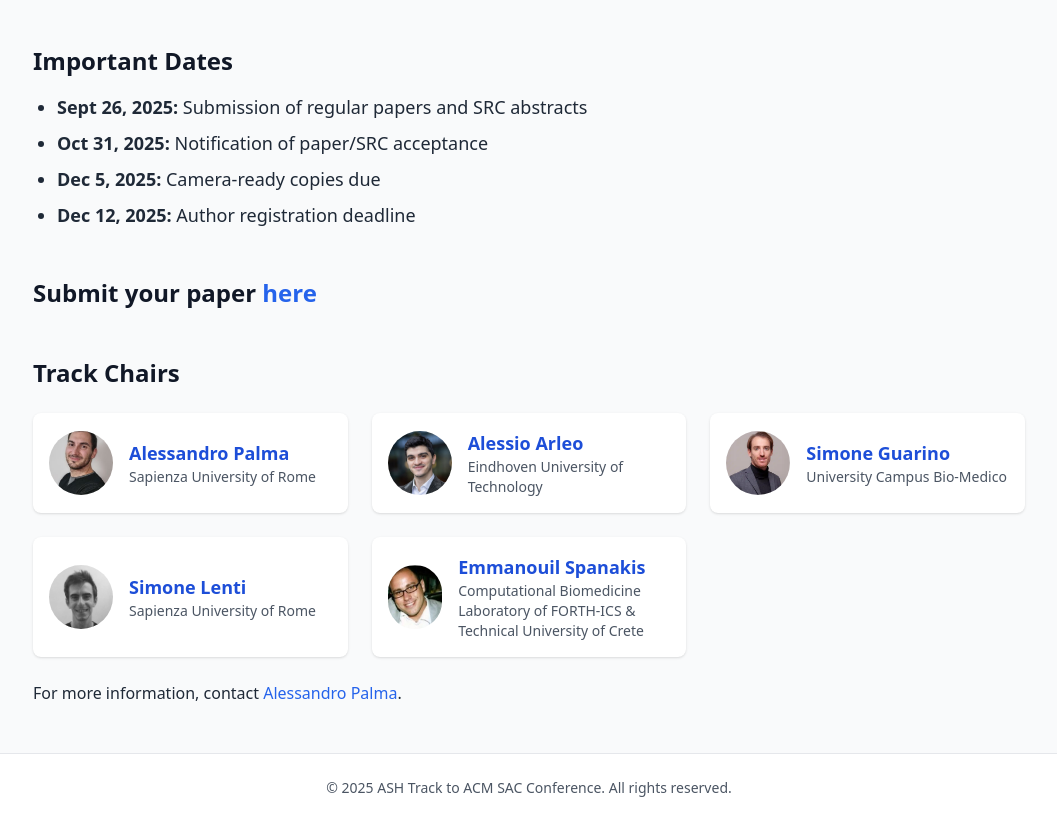
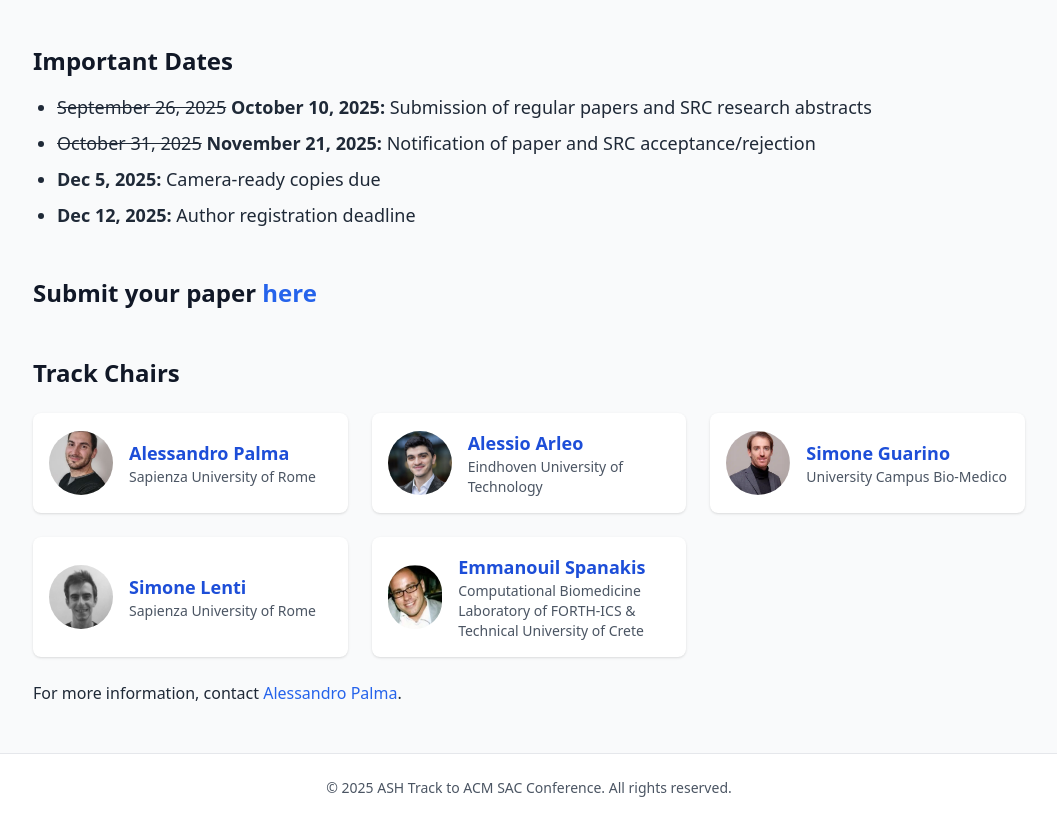
Before and after one commit to ash-sac/ash2026, a plain HTML site: page index.html in a window 1280 px wide. Shown: the part 1122-1944 px from the top of the page, without its empty margins (111-1168 px from the left). Drawn offline with nearby package versions, Linux system fonts and the light colour scheme.

Commit message:
deadline extension

```diff
--- a/index.html
+++ b/index.html
@@ -106,11 +106,14 @@
         </h2>
         <ul class="list-disc pl-6 text-lg space-y-2">
           <li>
-            <strong>Sept 26, 2025:</strong> Submission of regular papers and SRC
-            abstracts
+            <del>September 26, 2025</del>
+            <strong>October 10, 2025:</strong> Submission of regular papers and
+            SRC research abstracts
           </li>
           <li>
-            <strong>Oct 31, 2025:</strong> Notification of paper/SRC acceptance
+            <del>October 31, 2025</del>
+            <strong>November 21, 2025:</strong> Notification of paper and SRC
+            acceptance/rejection
           </li>
           <li><strong>Dec 5, 2025:</strong> Camera-ready copies due</li>
           <li><strong>Dec 12, 2025:</strong> Author registration deadline</li>
```
Also changed, not shown: cfp.html (+5 -3 lines), committee.html (+3 -2 lines).
